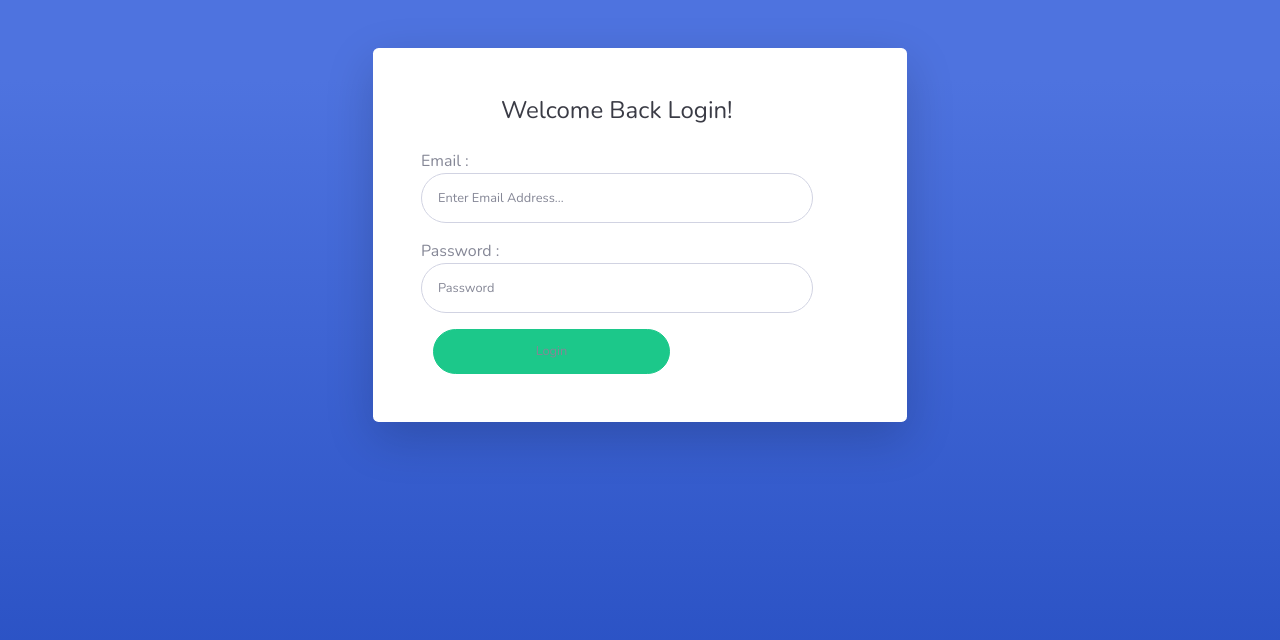
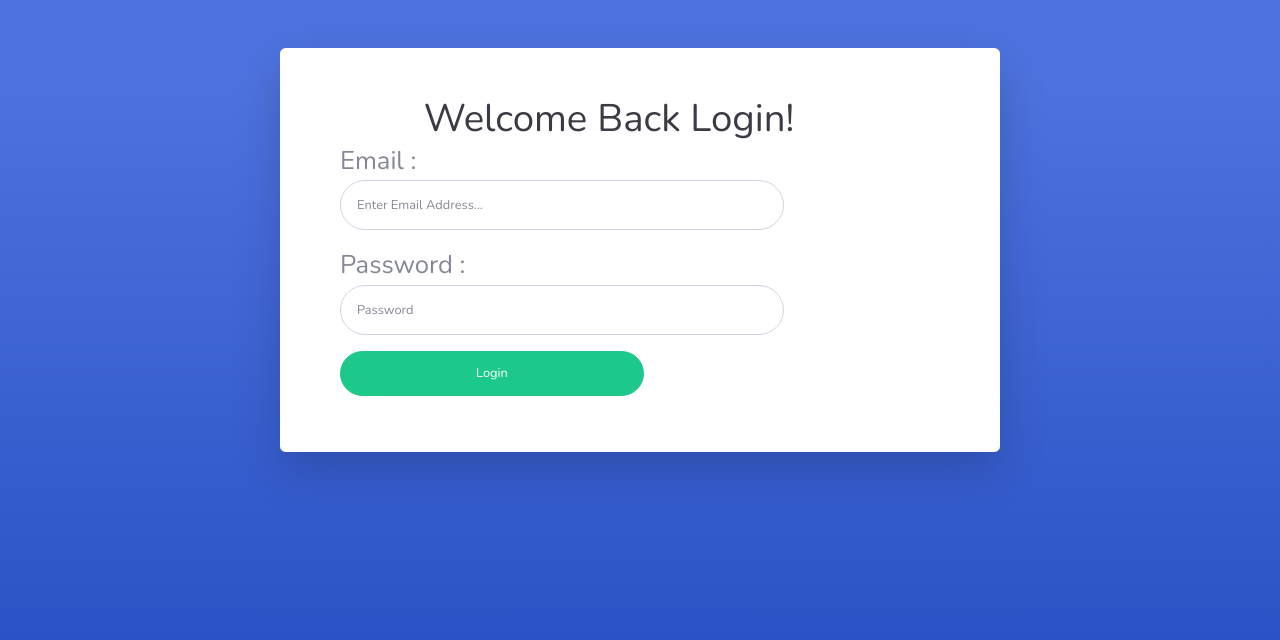
Before and after one commit to godsnew2542/Project_UI, a plain HTML site: page login.html in a window 1280 px wide. Drawn offline with nearby package versions, Linux system fonts and the light colour scheme.

Commit message:
แก้login

```diff
--- a/login.html
+++ b/login.html
@@ -30,7 +30,7 @@
     <!-- Outer Row -->
     <div class="row justify-content-center">
 
-      <div class="col-xl-6 col-lg-6 col-md-9">
+      <div class="col-xl-8 col-lg-6 col-md-9">
 
         <div class="card o-hidden border-0 shadow-lg my-5">
           <div class="card-body p-0">
@@ -40,19 +40,19 @@
               <div class="col-lg-11">
                 <div class="p-5">
                   <div class="text-center">
-                    <h1 class="h4 text-gray-900 mb-4">Welcome Back Login!</h1>
+                    <a style="font-size:3vw;" class="h4 text-gray-900 mb-4">Welcome Back Login!</a>
                   </div>
 
                   <form class="user">
-                    <div class="form-group">
-                      Email : <br>
+                    <div class="form-group col-xl-10 col-lg-9 col-md-9">
+                     <a style="font-size:2vw;"> Email : <br></a>
                       <input type="email" class="form-control form-control-user" id="email" aria-describedby="emailHelp" placeholder="Enter Email Address...">
                     </div>
-                    <div class="form-group">
-                      Password : <br>
+                    <div class="form-group col-xl-10 col-lg-9 col-md-9">
+                     <a style="font-size:2vw;"> Password : <br></a>
                       <input type="password" class="form-control form-control-user" id="password" placeholder="Password">
                     </div>
-                    <div class="col-8"> <a class="btn btn-success btn-user btn-block" id="login"> Login </a> </div>
+                    <div class="col-7"> <h3 class="btn btn-success btn-user btn-block" id="login"> Login </h3> </div>
                   </form>
 
                 </div>
```
